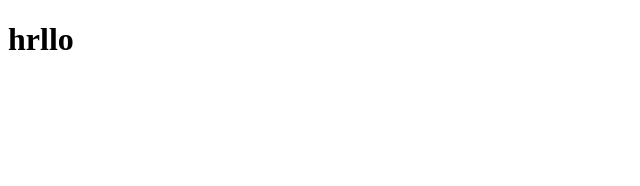
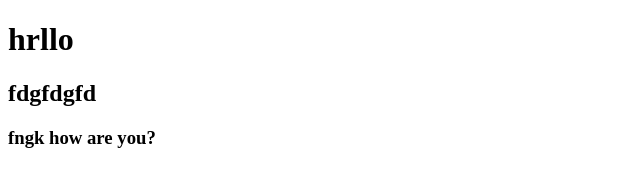
Before and after one commit to abhisha02/datewithgit, a plain HTML site: page index.html in a window 1280 px wide. Shown: the whole page, without its empty margins (0-640 px from the left). Drawn offline with Linux system fonts and the light colour scheme.

Commit message:
Modified

```diff
--- a/index.html
+++ b/index.html
@@ -9,6 +9,8 @@
 <body>
   <!-- Your content goes here -->
   <h1>hrllo</h1>
+  <h2>fdgfdgfd</h2>
+  <h3>fngk how are you?</h3>
   <!-- JavaScript files and scripts can be included before the closing body tag -->
 </body>
 </html>
```
